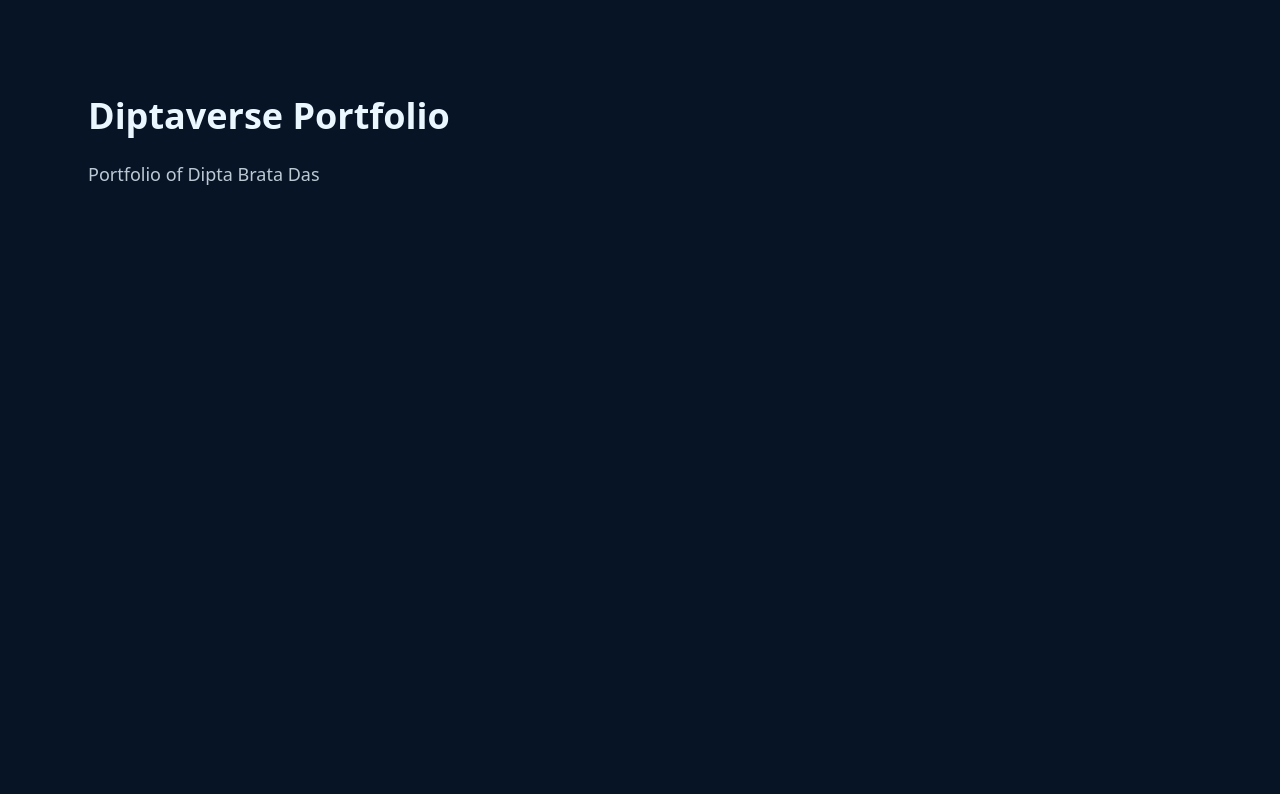
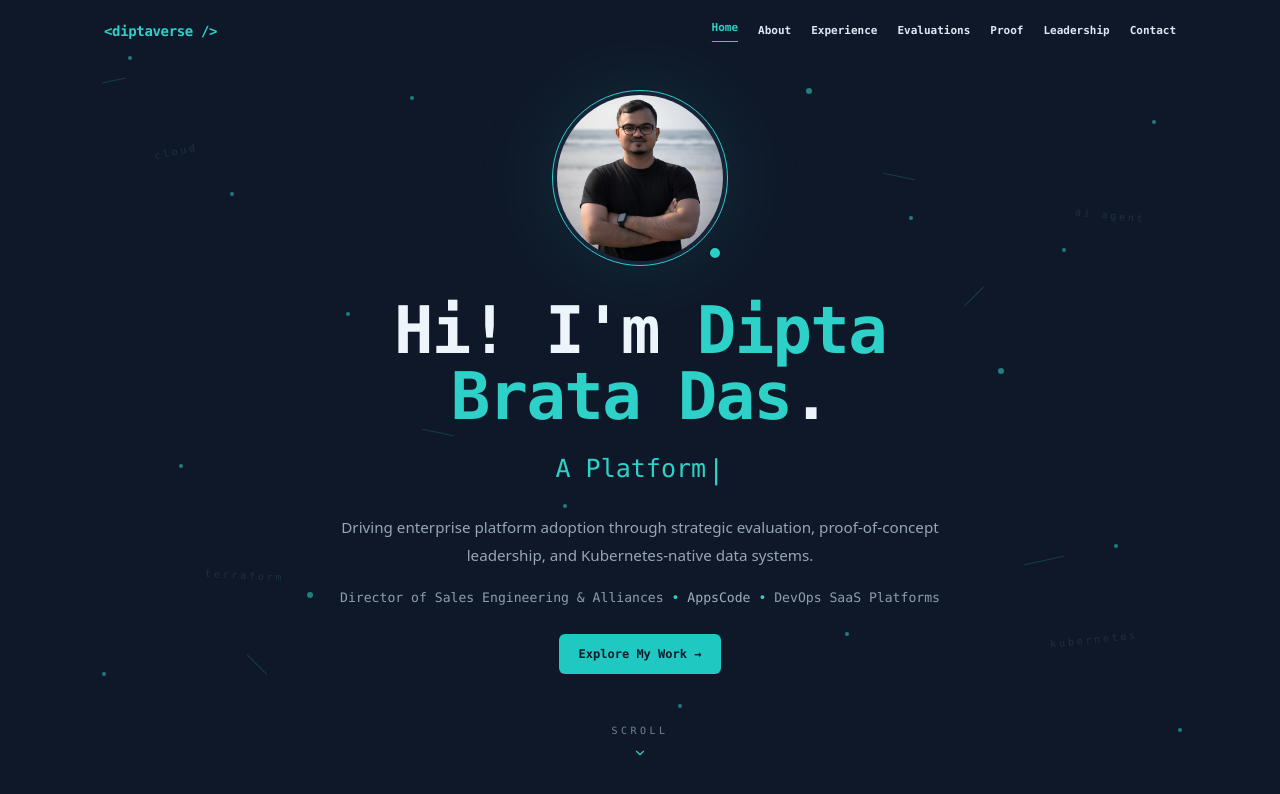
Before and after one commit to Amphibian007/diptaverse-portfolio-v2, a Next.js app: page / in a window 1280 px wide. Shown: the top 794 px of the page. Built offline with nearby package versions, Linux system fonts and the light colour scheme.

Commit message:
Finalize Hero: portrait, rotating role line, metadata consolidation, and CTA behavior

```diff
--- a/src/app/page.tsx
+++ b/src/app/page.tsx
@@ -1,13 +1,9 @@
+import { Hero } from "@/sections/hero/Hero";
+
 export default function Home() {
   return (
-    <main className="min-h-screen px-6 py-24 max-w-6xl mx-auto">
-      <h1 className="text-4xl font-semibold">
-        Diptaverse Portfolio
-      </h1>
-
-      <p className="mt-6 text-lg opacity-80">
-        Portfolio of Dipta Brata Das
-      </p>
+    <main>
+      <Hero />
     </main>
   );
 }
--- /dev/null
+++ b/src/sections/hero/Hero.tsx
@@ -0,0 +1,194 @@
+import Image from "next/image";
+import { ChevronDown } from "lucide-react";
+import { RotatingRole } from "@/sections/hero/RotatingRole";
+
+const navItems = [
+  { label: "Home", href: "#hero" },
+  { label: "About", href: "#about" },
+  { label: "Experience", href: "#experience" },
+  { label: "Evaluations", href: "#evaluations" },
+  { label: "Proof", href: "#proof" },
+  { label: "Leadership", href: "#leadership" },
+  { label: "Contact", href: "#contact" },
+];
+
+const fieldDots = [
+  { top: "7%", left: "10%", size: "h-1 w-1" },
+  { top: "12%", left: "32%", size: "h-1 w-1" },
+  { top: "11%", left: "63%", size: "h-1.5 w-1.5" },
+  { top: "15%", left: "90%", size: "h-1 w-1" },
+  { top: "24%", left: "18%", size: "h-1 w-1" },
+  { top: "27%", left: "71%", size: "h-1 w-1" },
+  { top: "31%", left: "83%", size: "h-1 w-1" },
+  { top: "39%", left: "27%", size: "h-1 w-1" },
+  { top: "43%", left: "59%", size: "h-1 w-1" },
+  { top: "46%", left: "78%", size: "h-1.5 w-1.5" },
+  { top: "58%", left: "14%", size: "h-1 w-1" },
+  { top: "63%", left: "44%", size: "h-1 w-1" },
+  { top: "68%", left: "87%", size: "h-1 w-1" },
+  { top: "74%", left: "24%", size: "h-1.5 w-1.5" },
+  { top: "79%", left: "66%", size: "h-1 w-1" },
+  { top: "84%", left: "8%", size: "h-1 w-1" },
+  { top: "88%", left: "53%", size: "h-1 w-1" },
+  { top: "91%", left: "92%", size: "h-1 w-1" },
+];
+
+const fieldLines = [
+  { top: "10%", left: "8%", width: "w-6", rotate: "-rotate-12" },
+  { top: "22%", left: "69%", width: "w-8", rotate: "rotate-12" },
+  { top: "37%", left: "75%", width: "w-7", rotate: "-rotate-45" },
+  { top: "54%", left: "33%", width: "w-8", rotate: "rotate-12" },
+  { top: "70%", left: "80%", width: "w-10", rotate: "-rotate-12" },
+  { top: "83%", left: "19%", width: "w-7", rotate: "rotate-45" },
+];
+
+const ecosystemHints = [
+  { top: "18%", left: "12%", label: "cloud", rotate: "-rotate-12" },
+  { top: "26%", left: "84%", label: "ai agent", rotate: "rotate-6" },
+  { top: "71%", left: "16%", label: "terraform", rotate: "rotate-3" },
+  { top: "79%", left: "82%", label: "kubernetes", rotate: "-rotate-6" },
+];
+
+const portraitSrc = "/images/dipta.jpg";
+
+function HeroField() {
+  return (
+    <div
+      aria-hidden="true"
+      className="pointer-events-none absolute inset-0 overflow-hidden"
+    >
+      {fieldDots.map((dot) => (
+        <span
+          key={`${dot.top}-${dot.left}`}
+          className={`absolute rounded-full bg-[#30d1c8]/55 ${dot.size}`}
+          style={{ top: dot.top, left: dot.left }}
+        />
+      ))}
+      {fieldLines.map((line) => (
+        <span
+          key={`${line.top}-${line.left}`}
+          className={`absolute ${line.width} ${line.rotate} border-t border-[#30d1c8]/20`}
+          style={{ top: line.top, left: line.left }}
+        />
+      ))}
+      {ecosystemHints.map((hint) => (
+        <span
+          key={hint.label}
+          className={`absolute ${hint.rotate} font-mono text-[10px] tracking-[0.28em] text-[#8fe9e2]/[0.12]`}
+          style={{ top: hint.top, left: hint.left }}
+        >
+          {hint.label}
+        </span>
+      ))}
+    </div>
+  );
+}
+
+function HeroAvatar() {
+  return (
+    <div className="relative mb-8 h-32 w-32 sm:h-44 sm:w-44">
+      <div className="absolute inset-1 rounded-full bg-[#2ed1c8]/12 blur-2xl" />
+      <div className="absolute inset-0 rounded-full border border-[#29d0c6] bg-[#162338]" />
+      <div className="absolute inset-[5px] overflow-hidden rounded-full bg-[#122033]">
+        <Image
+          src={portraitSrc}
+          alt="Portrait of Dipta Brata Das"
+          fill
+          className="object-cover object-center"
+          sizes="(min-width: 640px) 11rem, 8rem"
+          quality={100}
+          priority
+        />
+      </div>
+      <span className="absolute bottom-1.5 right-1.5 h-3.5 w-3.5 rounded-full border-2 border-[#0f1828] bg-[#29d0c6]" />
+    </div>
+  );
+}
+
+export function Hero() {
+  return (
+    <section
+      id="hero"
+      className="relative min-h-screen overflow-hidden bg-[#0f1828]"
+    >
+      <HeroField />
+
+      <div className="relative z-10 mx-auto flex min-h-screen max-w-6xl flex-col px-6 pt-5 pb-8 sm:px-10">
+        <header className="flex flex-wrap items-center justify-between gap-5">
+          <a
+            href="#hero"
+            className="font-mono text-sm font-semibold tracking-tight text-[#2ed1c8]"
+          >
+            &lt;diptaverse /&gt;
+          </a>
+
+          <nav
+            aria-label="Primary"
+            className="flex flex-wrap items-center justify-end gap-x-5 gap-y-2 font-mono text-[11px] font-semibold text-[#dce8f4]"
+          >
+            {navItems.map((item) => (
+              <a
+                key={item.label}
+                href={item.href}
+                className={`transition-colors hover:text-[#2ed1c8] ${
+                  item.label === "Home"
+                    ? "border-b border-[#2ed1c8] pb-1 text-[#2ed1c8]"
+                    : ""
+                }`}
+              >
+                {item.label}
+              </a>
+            ))}
+          </nav>
+        </header>
+
+        <div className="flex flex-1 items-center justify-center">
+          <div className="flex max-w-4xl flex-col items-center text-center">
+            <HeroAvatar />
+
+            <h1 className="max-w-[11ch] text-balance font-mono text-[2.1rem] font-bold leading-none tracking-tight text-[#edf5fb] sm:max-w-none sm:text-[4.1rem]">
+              Hi! I&apos;m{" "}
+              <span className="text-[#2ed1c8]">Dipta Brata Das</span>.
+            </h1>
+
+            <p className="mt-5 min-h-[3.6rem] max-w-3xl font-mono text-lg leading-snug text-[#2ed1c8] sm:min-h-[2.1rem] sm:text-[1.7rem]">
+              <RotatingRole />
+            </p>
+
+            <p className="mt-6 max-w-2xl text-sm leading-7 text-[#95a6b7] sm:text-[0.95rem]">
+              Driving enterprise platform adoption through strategic
+              evaluation, proof-of-concept leadership, and Kubernetes-native
+              data systems.
+            </p>
+
+            <p className="mt-5 font-mono text-xs text-[#8d9eaf] sm:text-[0.82rem]">
+              Director of Sales Engineering &amp; Alliances{" "}
+              <span className="text-[#2ed1c8]">•</span>{" "}
+              <a
+                href="https://appscode.com/"
+                target="_blank"
+                rel="noopener noreferrer"
+                className="text-[#9eafbe] transition-colors hover:text-[#2ed1c8]"
+              >
+                AppsCode
+              </a>{" "}
+              <span className="text-[#2ed1c8]">•</span> DevOps SaaS Platforms
+            </p>
+
+            <a
+              href="#experience"
+              className="mt-7 inline-flex items-center gap-2 rounded-md bg-[#1fc9c1] px-5 py-3 font-mono text-xs font-semibold text-[#0d1b2a] transition-colors hover:bg-[#33d8d1]"
+            >
+              Explore My Work →
+            </a>
+          </div>
+        </div>
+
+        <div className="flex flex-col items-center gap-2 pb-2 font-mono text-[10px] uppercase tracking-[0.35em] text-[#708295]">
+          <span>Scroll</span>
+          <ChevronDown className="h-3.5 w-3.5 text-[#2ed1c8]" />
+        </div>
+      </div>
+    </section>
+  );
+}
--- /dev/null
+++ b/src/sections/hero/RotatingRole.tsx
@@ -0,0 +1,76 @@
+"use client";
+
+import { useEffect, useState } from "react";
+
+const roleLines = [
+  "A Sales Engineering Leader",
+  "A Platform Evaluation Architect",
+  "A Kubernetes Data Platform Specialist",
+  "A POC Strategy Leader",
+];
+
+const TYPE_DELAY_MS = 75;
+const DELETE_DELAY_MS = 34;
+const PAUSE_AFTER_TYPING_MS = 1500;
+const PAUSE_AFTER_DELETING_MS = 260;
+const CARET_BLINK_MS = 530;
+
+export function RotatingRole() {
+  const [lineIndex, setLineIndex] = useState(0);
+  const [visibleText, setVisibleText] = useState("");
+  const [isDeleting, setIsDeleting] = useState(false);
+  const [showCaret, setShowCaret] = useState(true);
+
+  useEffect(() => {
+    const caretTimer = window.setInterval(() => {
+      setShowCaret((current) => !current);
+    }, CARET_BLINK_MS);
+
+    return () => window.clearInterval(caretTimer);
+  }, []);
+
+  useEffect(() => {
+    const currentLine = roleLines[lineIndex];
+
+    if (!isDeleting && visibleText === currentLine) {
+      const pauseTimer = window.setTimeout(() => {
+        setIsDeleting(true);
+      }, PAUSE_AFTER_TYPING_MS);
+
+      return () => window.clearTimeout(pauseTimer);
+    }
+
+    if (isDeleting && visibleText.length === 0) {
+      const nextTimer = window.setTimeout(() => {
+        setIsDeleting(false);
+        setLineIndex((current) => (current + 1) % roleLines.length);
+      }, PAUSE_AFTER_DELETING_MS);
+
+      return () => window.clearTimeout(nextTimer);
+    }
+
+    const nextText = isDeleting
+      ? currentLine.slice(0, visibleText.length - 1)
+      : currentLine.slice(0, visibleText.length + 1);
+
+    const stepTimer = window.setTimeout(() => {
+      setVisibleText(nextText);
+    }, isDeleting ? DELETE_DELAY_MS : TYPE_DELAY_MS);
+
+    return () => window.clearTimeout(stepTimer);
+  }, [isDeleting, lineIndex, visibleText]);
+
+  return (
+    <span className="inline-flex min-h-[1.4em] items-center justify-center">
+      <span className="text-[0.92em]">{visibleText}</span>
+      <span
+        aria-hidden="true"
+        className={`ml-0.5 text-[#2ed1c8] transition-opacity duration-150 ${
+          showCaret ? "opacity-100" : "opacity-0"
+        }`}
+      >
+        |
+      </span>
+    </span>
+  );
+}
```
Also changed, not shown: public/images/dipta.jpg (added).
